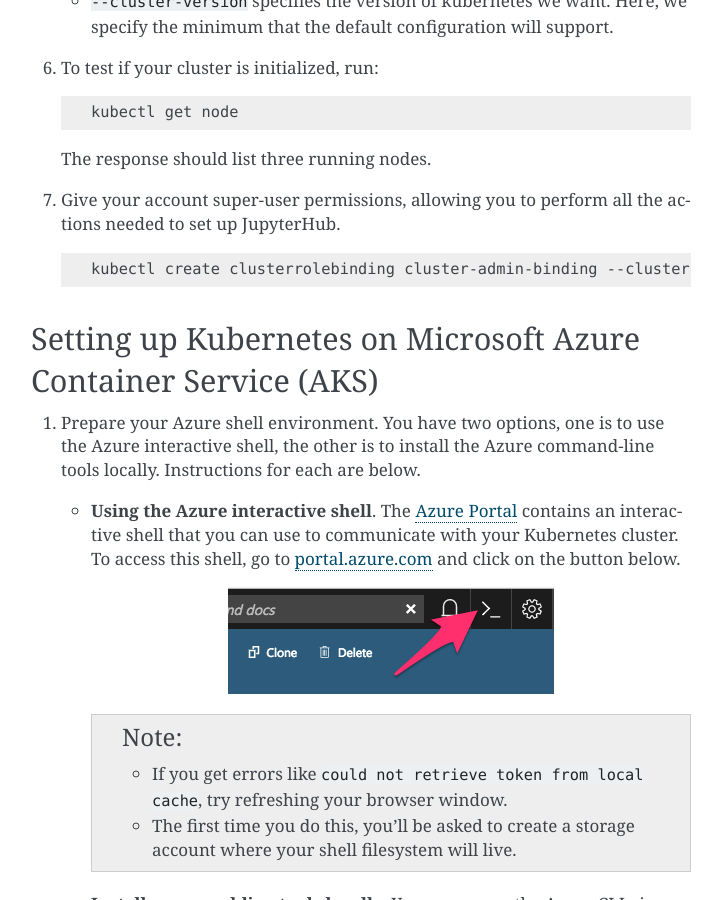
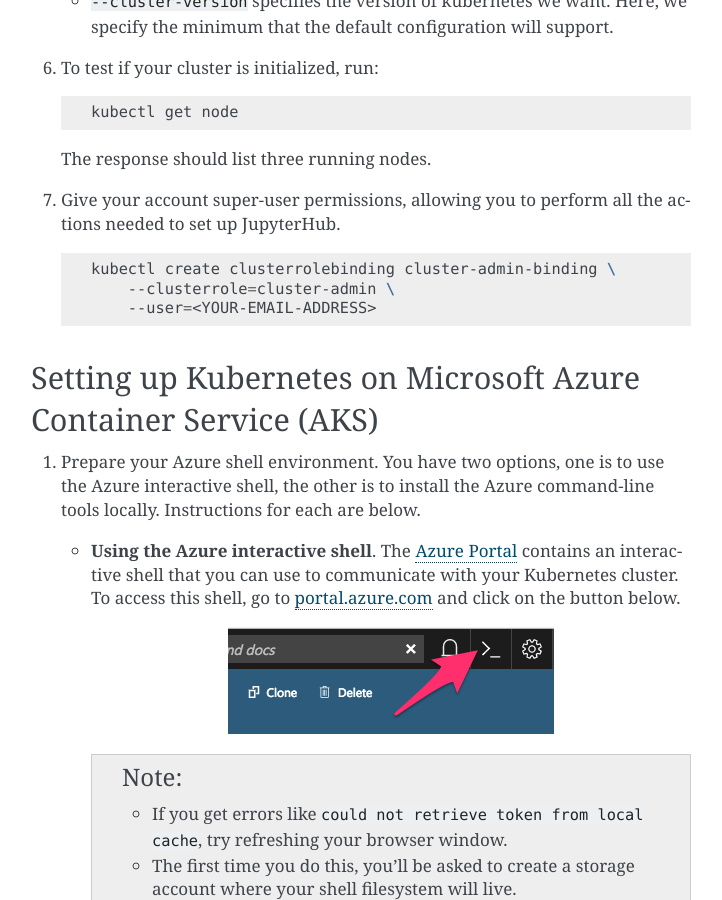
Before and after one commit to jupyterhub/zero-to-jupyterhub-k8s, a Sphinx documentation site: the page built from doc/source/create-k8s-cluster.rst, in a window 1280 px wide and 900 px high, scrolled down 2165 px. Shown: the whole window, without its empty margins (389-1111 px from the left). Built offline with Sphinx 7.4.7, drawn with Linux system fonts in a browser that asks for light colours.

Commit message:
compress the command for binding admin

```diff
--- a/doc/source/create-k8s-cluster.rst
+++ b/doc/source/create-k8s-cluster.rst
@@ -112,7 +112,9 @@
 
    .. code-block:: bash
 
-      kubectl create clusterrolebinding cluster-admin-binding --clusterrole=cluster-admin --user=<YOUR-EMAIL-ADDRESS>
+      kubectl create clusterrolebinding cluster-admin-binding \
+          --clusterrole=cluster-admin \
+          --user=<YOUR-EMAIL-ADDRESS>
 
 
 .. _microsoft-azure:
```
